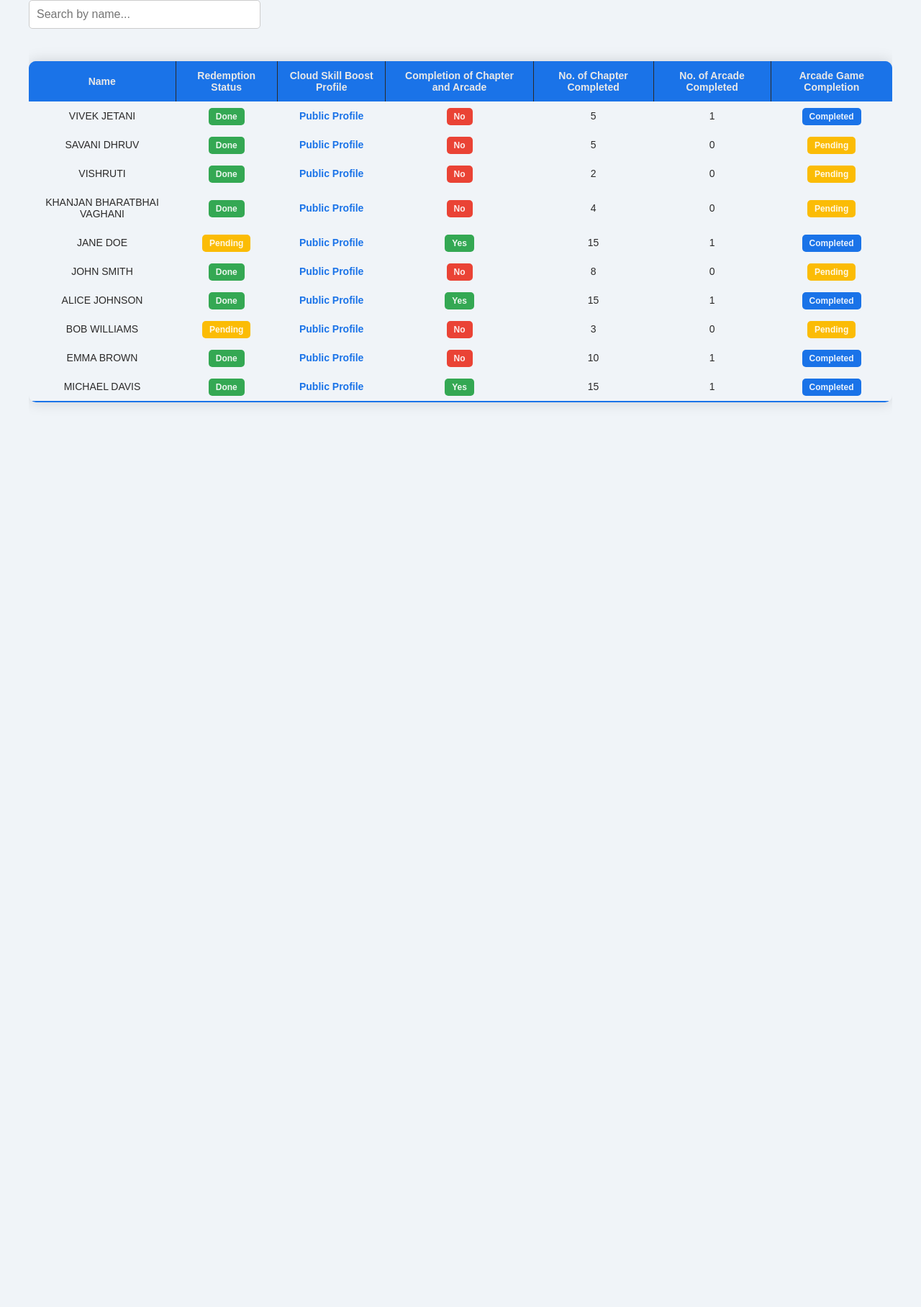
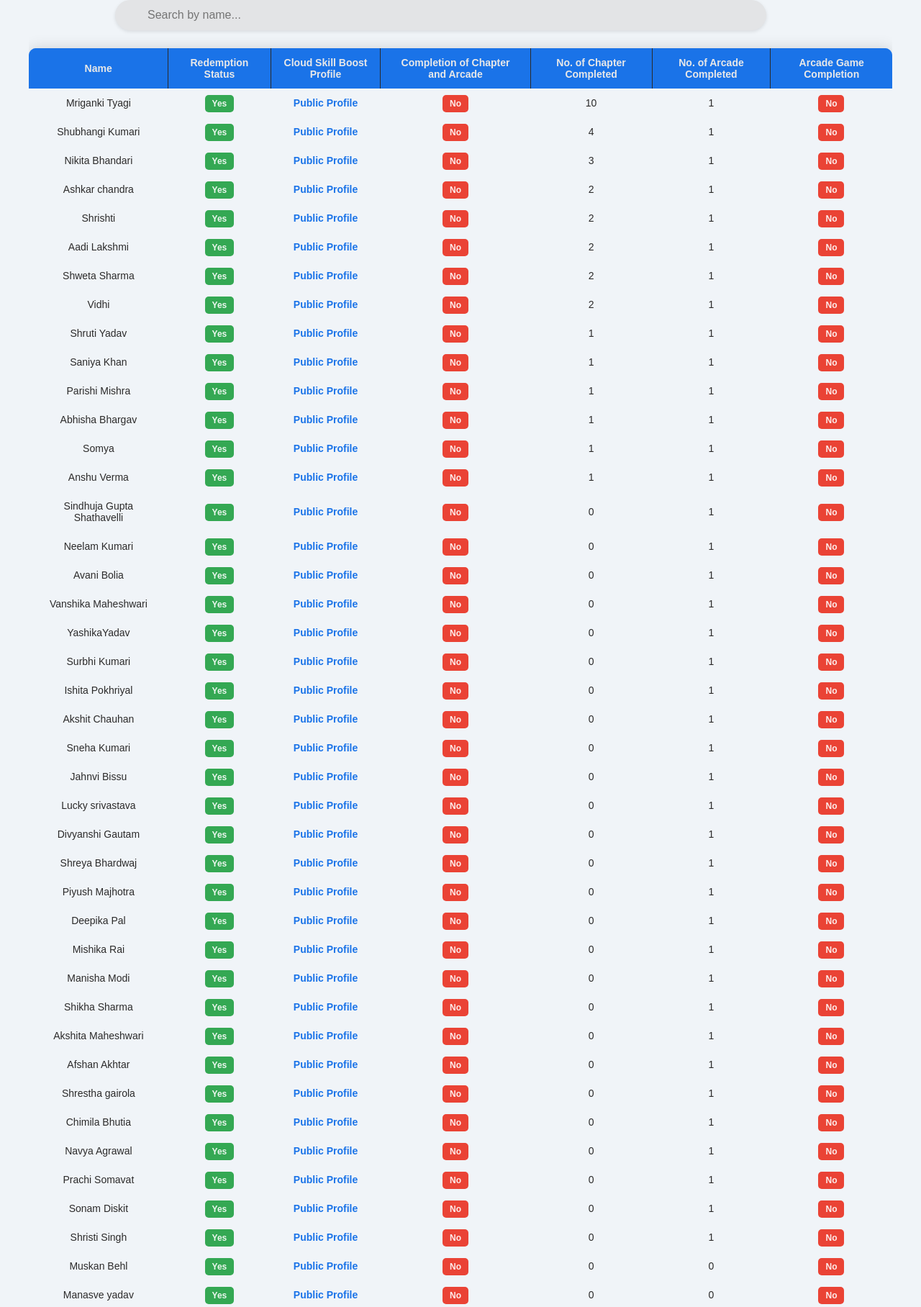
Before and after one commit to ParishiMishra/GDG-Leaderboard, a Flask app: page / in a window 1280 px wide. Shown: the part 133-1949 px from the top of the page at 72% size. Before the commit the page ends 696 px from the top, so only its background shows below. Run offline with Flask 3, Linux system fonts and the light colour scheme.

Commit message:
Added ranking functionality and removed the total participants stat box etc.

```diff
--- a/app.py
+++ b/app.py
@@ -3,36 +3,57 @@ import csv
 
 app = Flask(__name__)
 
-# This data could be fetched from a database, API, or CSV file.
-# Here is an example of how it might look:
+
 def read_csv():
     participants = []
     with open('participants.csv', 'r') as file:
         csv_reader = csv.DictReader(file)
         for row in csv_reader:
             participants.append({
-                'name': row['Name'],
-                'redemption_status': row['Redemption Status'],
-                'profile_url': row['Cloud Skill Boost Profile'],
-                'completion': row['Completion of Chapter and Arcade'],
-                'chapters_completed': int(row['No. of Chapter Completed']),
-                'arcades_completed': int(row['No. of Arcade Completed']),
-                'arcade_completion': row['Arcade Game Completion']
+                'name': row['User Name'],
+                'email': row['User Email'],
+                'profile_url': row['Google Cloud Skills Boost Profile URL'],
+                'profile_status': row['Profile URL Status'],
+                'redemption_status': row['Access Code Redemption Status'],
+                'skill_badges_completed': row['All Skill Badges & Games Completed'],
+                'num_skill_badges': row['# of Skill Badges Completed'],
+                'completion': row['All Skill Badges & Games Completed'],
+                'num_arcade_games': row['# of Arcade Games Completed'],
+                'arcade_completion': row['All Skill Badges & Games Completed']
             })
     return participants
 
+def ranking_key(participant):
+    num_skill_badges = int(participant['num_skill_badges']) if participant['num_skill_badges'].isdigit() else 0
+    num_arcade_games = int(participant['num_arcade_games']) if participant['num_arcade_games'].isdigit() else 0
+
+    if num_skill_badges>0 and num_arcade_games >=1:
+        return (0, -num_skill_badges)
+    elif num_skill_badges<=15 and num_arcade_games>0:
+        return (1, -num_skill_badges)
+    elif num_skill_badges<=15 and num_arcade_games == 0:
+        return (2, -num_skill_badges)
+    return (3, -num_skill_badges)
 
 @app.route('/')
 def index():
+    total_count = 0
     participants = read_csv()
     for participant in participants:
-        if participant['chapters_completed']==15 and participant['arcades_completed']==1:
+        num_skill_badges = int(participant['num_skill_badges']) if participant['num_skill_badges'].isdigit() else 0
+        num_arcade_games = int(participant['num_arcade_games']) if participant['num_arcade_games'].isdigit() else 0
+
+        if num_skill_badges == 15 and num_arcade_games >=1:
             participant['completion']='Yes'
         else:
             participant['completion']='No'
+    total_count += 1
 
-    # Pass the participants list to the template
+    participants.sort(key=ranking_key)
+
     return render_template('index.html', participants=participants)
+
+
 
 if __name__ == '__main__':
     app.run(debug=True)
--- a/static/css/style.css
+++ b/static/css/style.css
@@ -7,50 +7,50 @@ body {
 
 /* Responsive Table */
 .table-responsive {
-    overflow-x: auto; /* Enables horizontal scrolling */
-    -webkit-overflow-scrolling: touch; /* Enables smooth scrolling on iOS */
+    overflow-x: auto;
+    -webkit-overflow-scrolling: touch;
 }
 
 .styled-table {
-    width: 100%; /* Full width */
-    border-collapse: collapse; /* Ensures borders are combined */
+    width: 100%;
+    border-collapse: collapse;
 }
 
-/* Ensure table and text size adjusts on smaller screens */
+
 .styled-table th, .styled-table td {
-    padding: 12px 10px; /* Padding for cells */
-    font-size: 14px; /* Smaller text size */
+    padding: 12px 10px;
+    font-size: 14px;
 }
 
 @media (max-width: 600px) {
     /* Adjustments for small screens */
     .styled-table th, .styled-table td {
-        padding: 10px 5px; /* Reduce padding */
-        font-size: 12px; /* Smaller font size */
+        padding: 10px 5px;
+        font-size: 12px;
     }
 
     .styled-table thead {
-        display: none; /* Hide header on small screens */
+        display: none;
     }
 
     .styled-table tr {
-        display: block; /* Make rows block elements */
-        margin-bottom: 10px; /* Add margin between rows */
+        display: block;
+        margin-bottom: 10px;
     }
 
     .styled-table td {
-        display: flex; /* Use flexbox for layout */
-        justify-content: space-between; /* Space between items */
-        padding: 8px; /* Padding */
-        border: 1px solid #dddddd; /* Add border for better visibility */
+        display: flex;
+        justify-content: space-between;
+        padding: 8px;
+        border: 1px solid #dddddd;
     }
 
-    /* Adding pseudo-elements to display labels */
+    /* display labels */
     .styled-table td:before {
-        content: attr(data-label); /* Use the 'data-label' attribute */
-        flex: 1; /* Take up space */
-        font-weight: bold; /* Make it bold */
-        color: #1A73E8; /* Optional: style label text */
+        content: attr(data-label);
+        flex: 1;
+        font-weight: bold;
+        color: #1A73E8;
     }
 }
 
@@ -136,28 +135,27 @@ h2 {
     border-radius: 5px;
     font-weight: bold;
     font-size: 12px; /* Smaller text for status */
-    color: rgba(255, 255, 255, 0.9); /* Slightly transparent white text (90% opacity) */
+    color: rgba(255, 255, 255, 0.9);
 }
 
-
-.status.yes{
+.status.yes {
     background-color: #34A853;
 }
 
-.status.no{
+.status.no {
     background-color: #EA4335;
 }
 
 .status.done {
-    background-color: #34A853; /* Green for "Done" */
+    background-color: #34A853;
 }
 
 .status.pending {
-    background-color: #FBBC05; /* Yellow for "Pending" */
+    background-color: #FBBC05;
 }
 
 .status.completed {
-    background-color: #1A73E8; /* Blue for "Completed" */
+    background-color: #1A73E8;
 }
 
 /* Public Profile Link */
@@ -181,16 +179,70 @@ button {
     cursor: pointer;
 }
 
-/* Style for search input */
-input[type="text"] {
-    padding: 10px;
-    width: 300px;
-    border-radius: 5px;
-    border: 1px solid #ccc;
-    margin-bottom: 20px;
-    font-size: 16px;
-}
-
 button:hover {
     background-color: #0f58d0;
 }
+
+/*stats and search */
+/* work in progress
+.stats {
+    text-align: center;
+    margin-bottom: 20px;
+}
+
+.stat-boxes {
+    display: flex;
+    justify-content: center;
+    gap: 20px;
+    margin-top: 10px;
+}
+
+.stat-box {
+    background-color: #8badef;
+    border-radius: 10px;
+    padding: 15px;
+    width: 200px;
+}
+
+.stat-box p {
+    margin: 0;
+    font-size: 14px;
+    color: #1b1a1a;
+}
+
+.stat-box h3 {
+    margin: 10px 0 0;
+    font-size: 24px;
+    color: #1A73E8;
+}
+*/
+.search-container {
+    position: relative;
+    margin-bottom: 20px;
+}
+
+.search-container i {
+    position: relative;
+    left: 15px;
+    right: 15px;
+    top: 50%;
+    transform: translateY(-50%);
+    color: #666;
+}
+
+#search-input {
+    width: 70%;
+    padding: 12px 20px 12px 45px;
+    border: none;
+    border-radius: 30px;
+    background-color: #e3e4e6;
+    font-size: 16px;
+    box-shadow: 0 2px 5px rgba(0,0,0,0.1);
+    margin-left: 10%;
+    align-self: center;
+}
+
+#search-input:focus {
+    outline: none;
+    box-shadow: 0 0 0 2px #1A73E8;
+}
--- a/static/js/script.js
+++ b/static/js/script.js
@@ -2,14 +2,13 @@ document.addEventListener('DOMContentLoaded', function() {
     const searchBar = document.getElementById('searchBar');
     const tableBody = document.getElementById('table-body');
 
-    // Fetch data from the backend
+
     fetch('/api/data')
       .then(response => response.json())
       .then(data => {
-        // Populate table with data
+
         updateTable(data);
 
-        // Adding event listener for search functionality
         searchBar.addEventListener('input', function() {
           const searchTerm = searchBar.value.toLowerCase();
           const filteredData = data.filter(item =>
@@ -20,7 +19,7 @@ document.addEventListener('DOMContentLoaded', function() {
       });
 
     function updateTable(data) {
-      tableBody.innerHTML = ''; // Clear existing rows
+      tableBody.innerHTML = '';
       data.forEach(item => {
         const row = `
           <tr>
--- a/templates/index.html
+++ b/templates/index.html
@@ -1,12 +1,13 @@
 <!DOCTYPE html>
 <html lang="en">
+
 <head>
     <meta charset="UTF-8">
     <meta name="viewport" content="width=device-width, initial-scale=1.0">
     <title>GDSC GenAI Study Jams</title>
     <link rel="stylesheet" href="{{url_for('static', filename='css/style.css')}}">
     <script>
-        // JavaScript function to filter participants as the input changes
+        // function for searching
         function filterParticipants() {
             let query = document.getElementById('search-input').value.toLowerCase();
             let rows = document.querySelectorAll('tbody tr');
@@ -21,18 +22,31 @@
             });
         }
 
-        // To automatically show all participants when there's no input
+
         document.addEventListener('DOMContentLoaded', () => {
-            filterParticipants(); // Initial run to ensure all participants are displayed
+            filterParticipants();
         });
     </script>
 </head>
+
 <body>
     <div class="container">
         <header>
             <h1>Google Developer Student Club - SRCASW</h1>
             <h2>SRCASW - GenAI Study Jams 2024</h2>
         </header>
+        <!-- work in progress -->
+        <!-- <div class="stats"></div>
+        <div class="stat-boxes">
+            <div class="stat-box">
+                <p>No of Eligible<br>Participants for Certificates</p>
+                <h3 id="eligibleCount">{{ eligible_count }}</h3>
+            </div>
+            <div class="stat-box">
+                <p>Total No of<br>Participants {{ total_count }}</p>
+                <h3 id="totalCount">{{ total_count }}</h3>
+            </div>
+        </div> -->
 
         <!-- Search bar -->
         <input type="text" id="search-input" oninput="filterParticipants()" placeholder="Search by name...">
@@ -52,22 +66,31 @@
                     </tr>
                 </thead>
                 <tbody>
-                <!-- Jinja2 loop to dynamically generate rows -->
-                {% for participant in participants %}
-                <tr>
-                    <td data-label="Name">{{ participant.name }}</td>
-                    <td data-label="Redemption Status"><span class="status {{ participant.redemption_status|lower }}">{{ participant.redemption_status }}</span></td>
-                    <td data-label="Cloud Skill Boost Profile"><a href="{{ participant.profile_url }}" class="public-profile">Public Profile</a></td>
-                    <td data-label="GenAI Study Jam Completion"><span class="status {{ participant.completion|lower }}">{{ participant.completion }}</span></td>
-                    <td data-label="No. of Chapters Completed">{{ participant.chapters_completed }}</td>
-                    <td data-label="No. of Arcades Completed">{{ participant.arcades_completed }}</td>
-                    <td data-label="Arcade Game Completion"><span class="status {{ participant.arcade_completion|lower }}">{{ participant.arcade_completion }}</span></td>
-                </tr>
-                {% endfor %}
+                    <!-- loop to dynamically generate rows -->
+                    {% for participant in participants %}
+                    <tr>
+                        <td data-label="Name">{{ participant.name }}</td>
+                        <td data-label="Redemption Status"><span
+                                class="status {{ participant.redemption_status|lower }}">{{
+                                participant.redemption_status }}</span></td>
+                        <td data-label="Cloud Skill Boost Profile"><a href="{{ participant.profile_url }}"
+                                target="_blank" class="public-profile">Public Profile</a></td>
+                        <td data-label="GenAI Study Jam Completion"><span
+                                class="status {{ participant.completion|lower }}">{{ participant.completion }}</span>
+                        </td>
+                        <td data-label="No. of Skill Badges Completed">{{ participant.num_skill_badges }}</td>
+                        <td data-label="No. of Arcades Completed">{{ participant.num_arcade_games }}</td>
+                        <td data-label="Arcade Game Completion"><span
+                                class="status {{ participant.arcade_completion|lower }}">{{participant.arcade_completion}}</span>
+                        </td>
+                    </tr>
+                    {% endfor %}
 
                 </tbody>
             </table>
         </div>
     </div>
+    <script src="{{url_for('static', filename='js/script.js')}}"></script>
 </body>
+
 </html>
```
Also changed, not shown: other parts of static/css/style.css (+19 -20 lines), participants.csv (+127 -11 lines).
